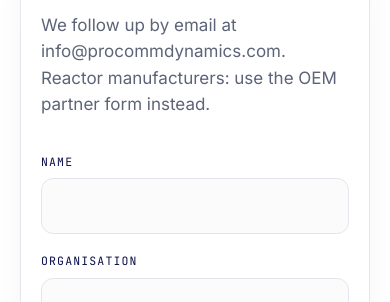
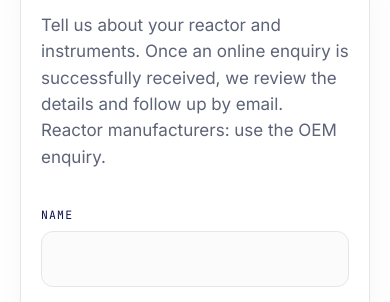
Before and after one commit to Abinavmoto/Procomm-website, a website: page contact.html in a window 390 px wide. Shown: the part 522-824 px from the top of the page. Drawn offline with Linux system fonts and the light colour scheme.

Commit message:
Fix product messaging and mobile conversion copy: contact.html

```diff
--- a/contact.html
+++ b/contact.html
@@ -56,13 +56,14 @@
     <div>
       <span class="eyebrow">Book a conversation</span>
       <h2>See FlexiFlow on your bench.</h2>
-      <p class="lead">We follow up by email at info@procommdynamics.com. Reactor manufacturers: use the <a href="reactor-makers.html#partner">OEM partner form</a> instead.</p>
+      <p class="lead">Tell us about your reactor and instruments. Once an online enquiry is successfully received, we review the details and follow up by email. Reactor manufacturers: use the <a href="reactor-makers.html#partner">OEM enquiry</a>.</p>
     </div>
     <div>
       <div id="form-success" tabindex="-1" hidden>
         <h3 style="font-size:24px;margin-bottom:8px">Thank you.</h3>
         <p>Your request was accepted by the configured form service. For questions, email <a href="mailto:info@procommdynamics.com">info@procommdynamics.com</a>.</p>
       </div>
+      <p class="form-unavailable" id="demo-form-unavailable" hidden>Online demo enquiries are being configured. For now, contact <a href="mailto:info@procommdynamics.com">info@procommdynamics.com</a> directly. This form cannot send an enquiry yet.</p>
       <form id="demo-form" action="#" method="post">
         <div>
           <label for="name">Name</label>
```
